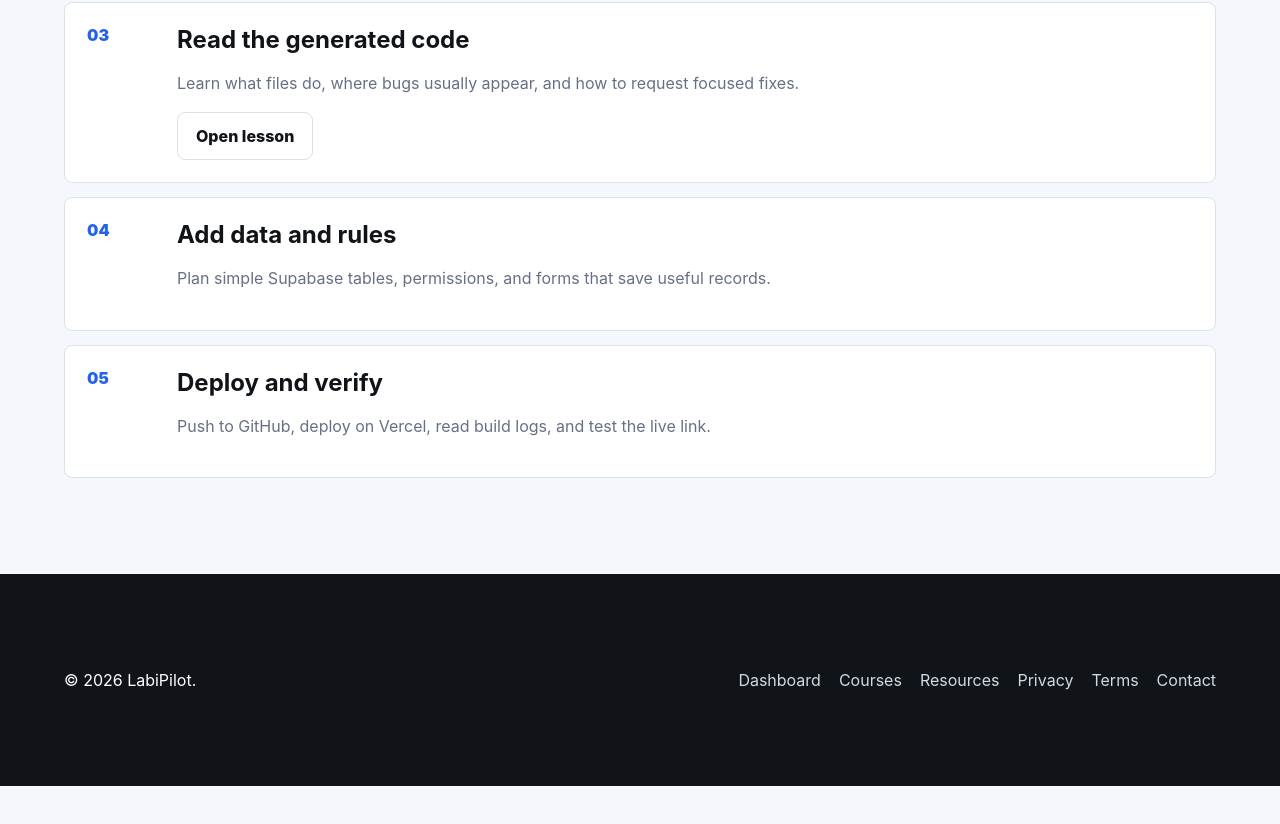
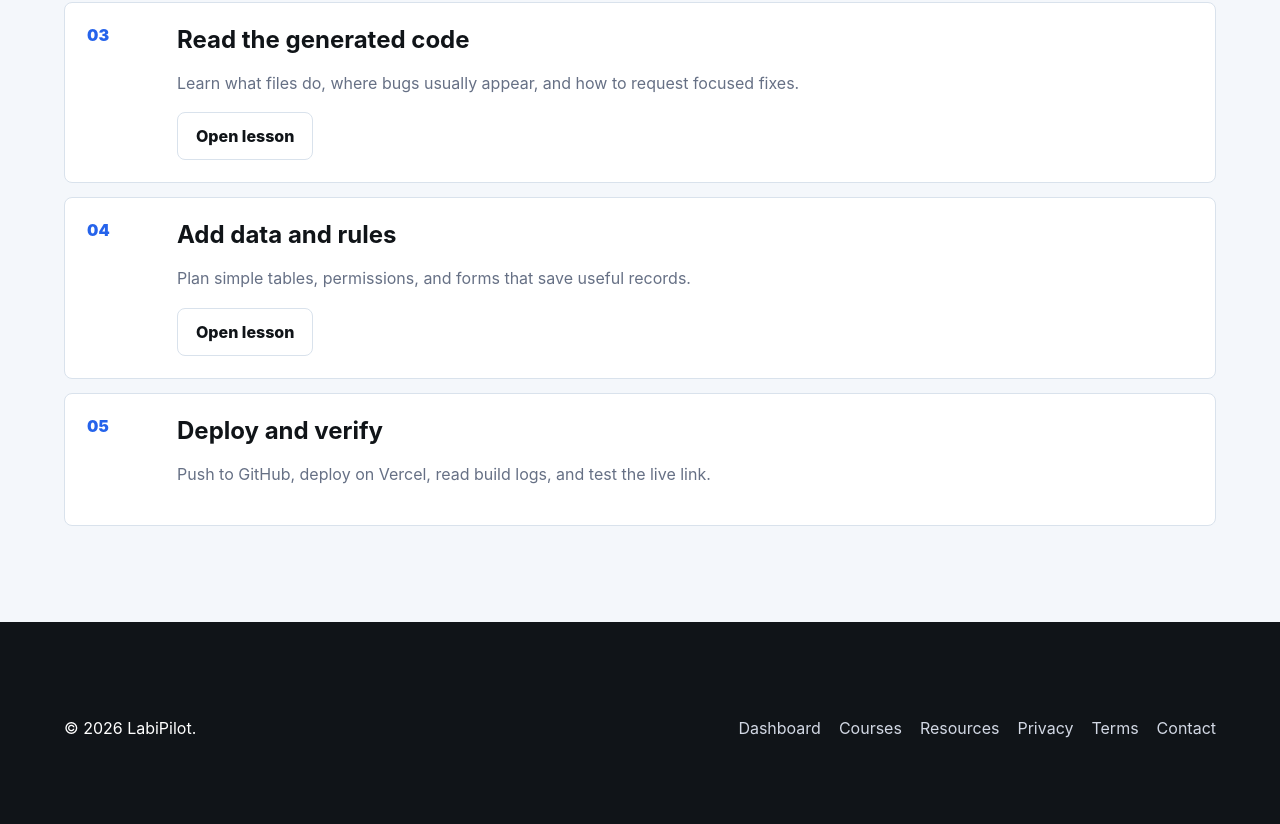
Before and after one commit to solajacobs-cloud/Labipilot, a website: page lessons.html in a window 1280 px wide. Shown: the part 1108-1932 px from the top of the page. Before the commit the page ends 1894 px from the top, so only its background shows below. Drawn offline with Linux system fonts and the light colour scheme.

Commit message:
Link data and rules lesson

```diff
--- a/lessons.html
+++ b/lessons.html
@@ -35,7 +35,7 @@
         <article class="lesson-item"><span>01</span><div><h3>Turn an idea into a build brief</h3><p class="lead-copy">Define the user, the page, the data, and the first version before asking AI to code.</p><a class="secondary-button" href="./lesson-ai-build-brief.html">Open lesson</a></div></article>
         <article class="lesson-item"><span>02</span><div><h3>Create the first interface</h3><p class="lead-copy">Build a clear screen with real sections, working links, and responsive layout.</p><a class="secondary-button" href="./lesson-first-interface.html">Open lesson</a></div></article>
         <article class="lesson-item"><span>03</span><div><h3>Read the generated code</h3><p class="lead-copy">Learn what files do, where bugs usually appear, and how to request focused fixes.</p><a class="secondary-button" href="./lesson-code-review.html">Open lesson</a></div></article>
-        <article class="lesson-item"><span>04</span><div><h3>Add data and rules</h3><p class="lead-copy">Plan simple Supabase tables, permissions, and forms that save useful records.</p></div></article>
+        <article class="lesson-item"><span>04</span><div><h3>Add data and rules</h3><p class="lead-copy">Plan simple tables, permissions, and forms that save useful records.</p><a class="secondary-button" href="./lesson-data-rules.html">Open lesson</a></div></article>
         <article class="lesson-item"><span>05</span><div><h3>Deploy and verify</h3><p class="lead-copy">Push to GitHub, deploy on Vercel, read build logs, and test the live link.</p></div></article>
       </section>
     </main>
```
